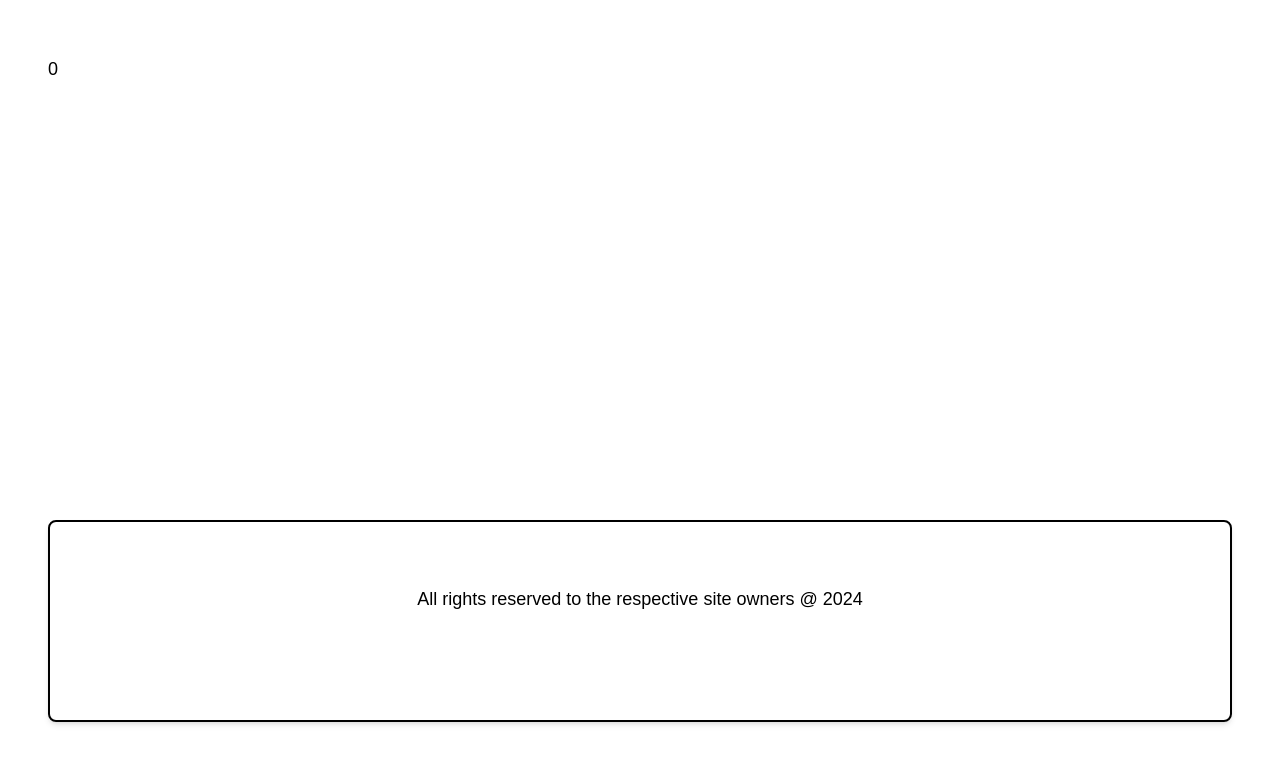
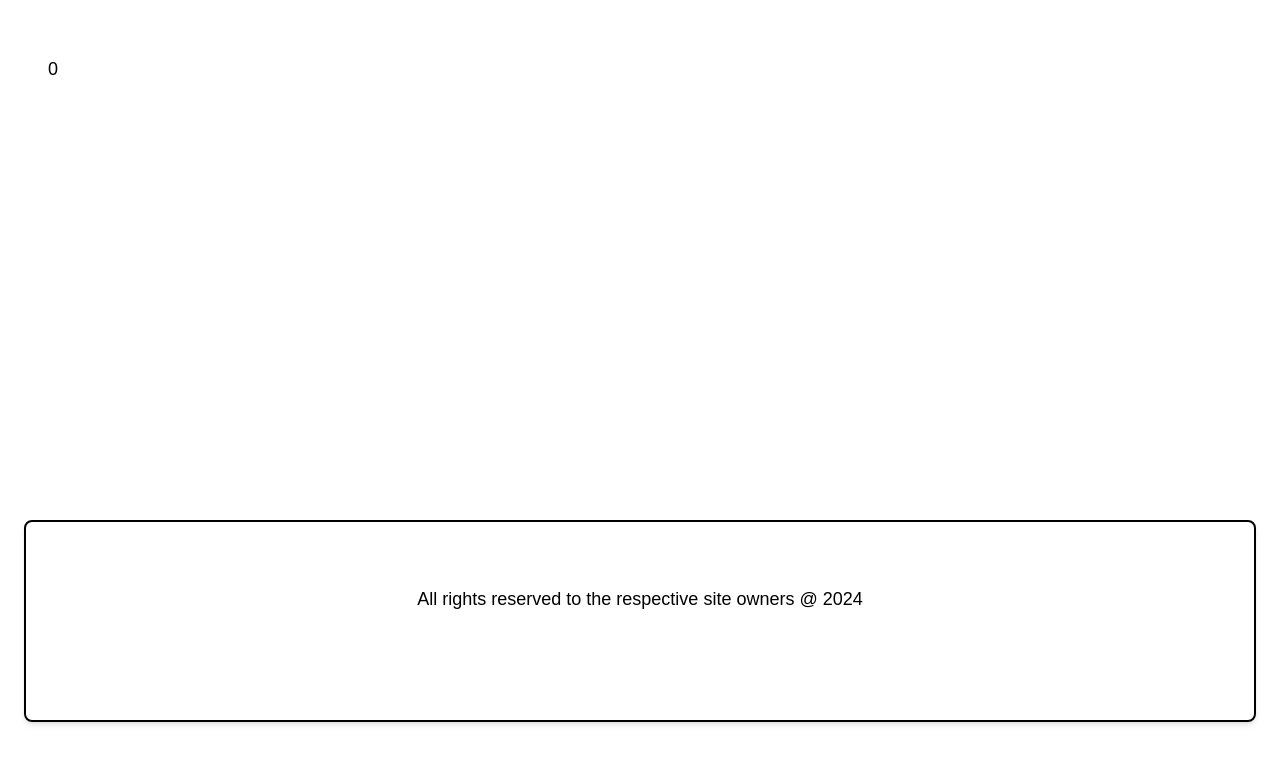
Before and after one commit to Aryxst/developer-portfolios, an Astro site in the folder website/: page / in a window 1280 px wide. Shown: the part 403-1166 px from the top of the page. Built offline with nearby package versions, Linux system fonts and the light colour scheme; Astro itself is replaced by a stand-in of ours; some icons are missing.

Commit message:
- use same padding for footer across screeens

```diff
--- a/website/src/components/Footer.astro
+++ b/website/src/components/Footer.astro
@@ -2,7 +2,7 @@
 import { Icon } from 'astro-icon/components';
 ---
 
-<footer class='mx-auto my-16 max-w-7xl bg-white px-6 lg:px-12' transition:persist>
+<footer class='mx-auto my-16 max-w-7xl bg-white px-6' transition:persist>
  <div class='flex flex-col items-center justify-center rounded-lg border-2 border-black py-16 shadow-md'>
   <p class='text-balance text-center' text-center'>All rights reserved to the respective site owners <span>@ {new Date().getFullYear()}</span></p>
   <ul class='mt-4 flex flex-row items-center justify-center gap-4'>
```
